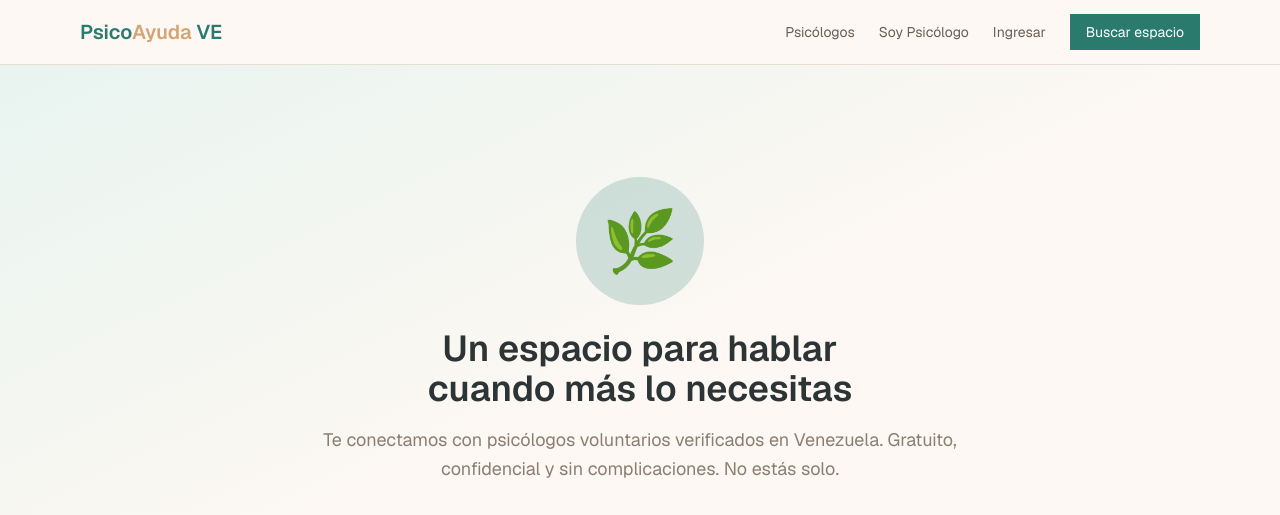
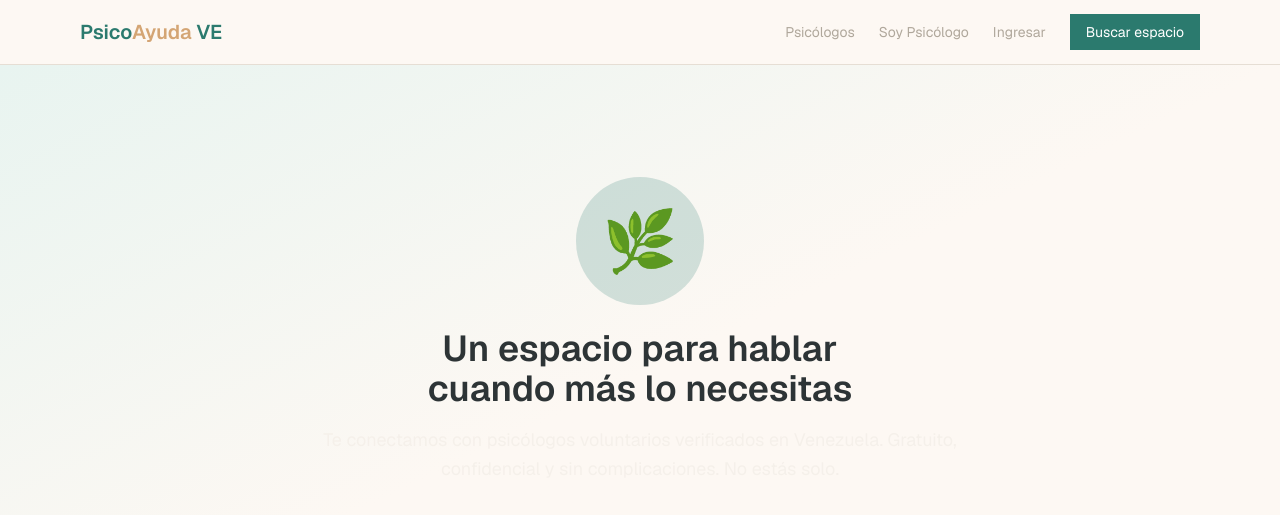
Before and after one commit to EdgarVz/psicoayuda-ve, a Next.js app: page / in a window 1280 px wide. Shown: the top 515 px of the page. Built offline with nearby package versions, Linux system fonts and the light colour scheme; no server answers; the database is empty.

Commit message:
fix: align CSS tokens with DESIGN.md (#12)
- Fix muted (bg #F5F0EA, text #B0A89C)
- Remove muted-light (not in DESIGN.md)
- Add secondary, card, popover, ring, input tokens

```diff
--- a/src/app/globals.css
+++ b/src/app/globals.css
@@ -7,9 +7,15 @@
   --color-background: #FDF8F3;
   --color-background-alt: #F7F1EA;
   --color-foreground: #2D3436;
-  --color-muted: #8B7E72;
-  --color-muted-light: #B0A89C;
-  --color-muted-foreground: #6B5E54;
+  --color-muted: #F5F0EA;
+  --color-muted-foreground: #B0A89C;
+  --color-secondary: #FAF6F1;
+  --color-secondary-foreground: #6B5E54;
+  --color-card: #FFFFFF;
+  --color-card-foreground: #2D3436;
+  --color-popover: #FFFFFF;
+  --color-ring: #2B7A6E;
+  --color-input: #E6DED4;
   --color-border: #E6DED4;
   --color-whatsapp: #25d366;
   --color-available: #4CAF50;
```
